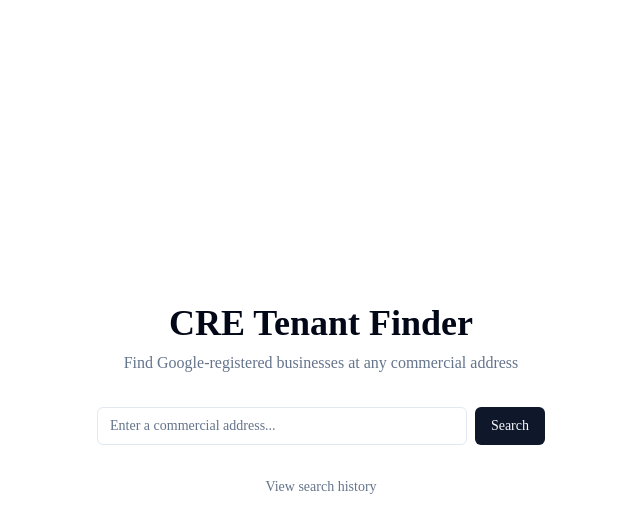
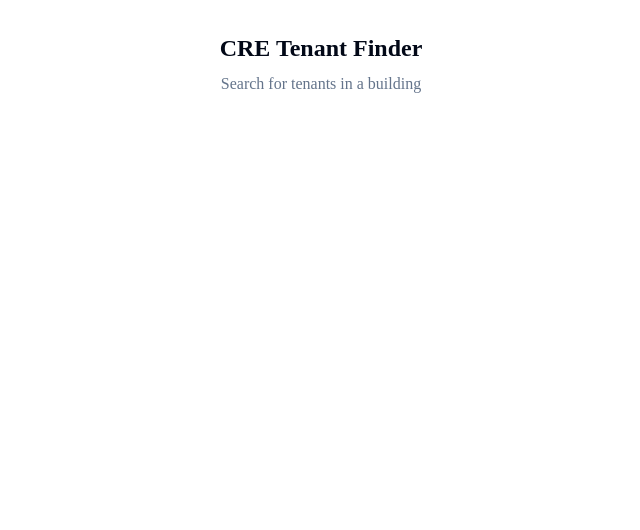
Before and after one commit to aolagunju-cre/cre-tenant-finder, a Next.js app: page / in a window 1280 px wide. Shown: the top 530 px of the page, without its empty margins (319-959 px from the left). Built offline with nearby package versions, Linux system fonts and the light colour scheme.

Commit message:
Temp: simplify home page to isolate 500 error

```diff
--- a/src/app/page.tsx
+++ b/src/app/page.tsx
@@ -1,37 +1,10 @@
-import Link from "next/link";
-import { doSearch } from "./actions";
-
 export const dynamic = "force-dynamic";
 
-export default async function HomePage() {
+export default async function Home() {
   return (
-    <main className="flex min-h-screen flex-col items-center justify-center gap-8 bg-background p-8">
-      <div className="text-center">
-        <h1 className="text-4xl font-bold">CRE Tenant Finder</h1>
-        <p className="mt-2 text-muted-foreground">
-          Find Google-registered businesses at any commercial address
-        </p>
-      </div>
-
-      <form action={doSearch} className="flex w-full max-w-md gap-2">
-        <input
-          type="text"
-          name="address"
-          placeholder="Enter a commercial address..."
-          required
-          className="flex-1 rounded-md border border-input bg-background px-3 py-2 text-sm ring-offset-background placeholder:text-muted-foreground focus-visible:outline-none focus-visible:ring-2 focus-visible:ring-ring focus-visible:ring-offset-2"
-        />
-        <button
-          type="submit"
-          className="inline-flex items-center justify-center rounded-md bg-primary px-4 py-2 text-sm font-medium text-primary-foreground ring-offset-background transition-colors hover:bg-primary/90"
-        >
-          Search
-        </button>
-      </form>
-
-      <Link href="/history" className="text-sm text-muted-foreground hover:underline">
-        View search history
-      </Link>
+    <main className="flex min-h-screen flex-col items-center">
+      <h1 className="text-2xl font-bold mt-8">CRE Tenant Finder</h1>
+      <p className="text-muted-foreground mt-2">Search for tenants in a building</p>
     </main>
   );
 }
```
